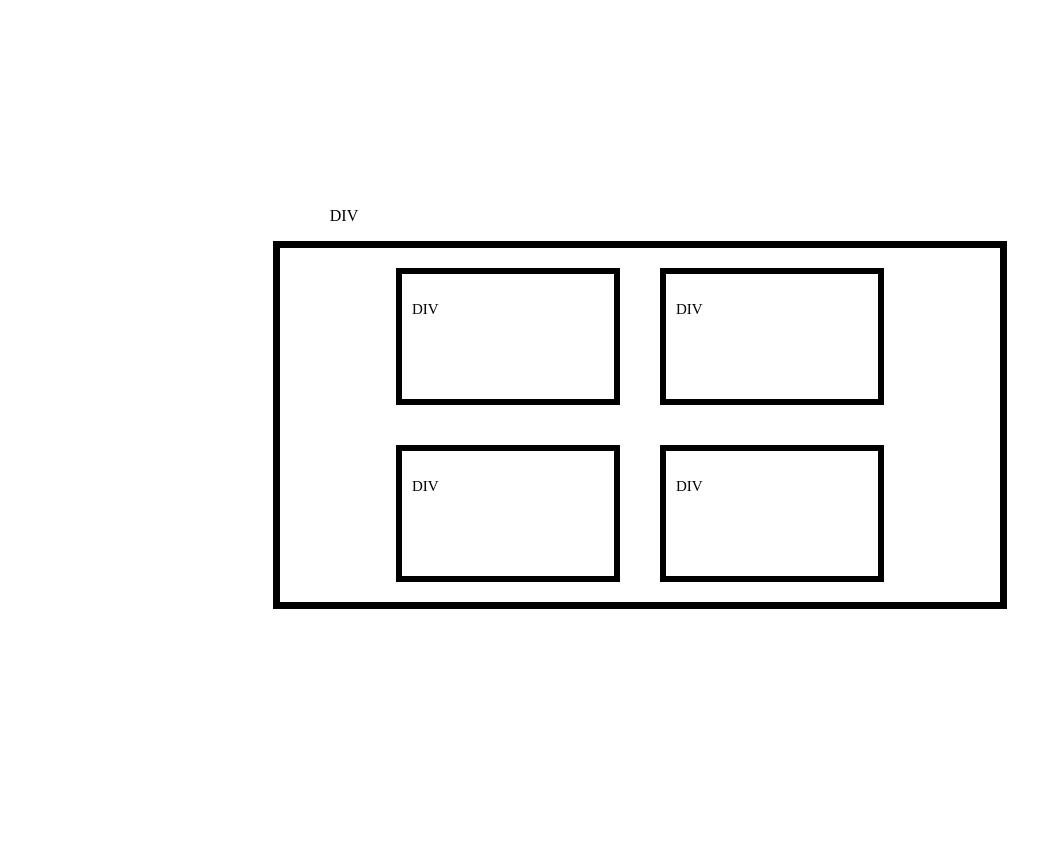
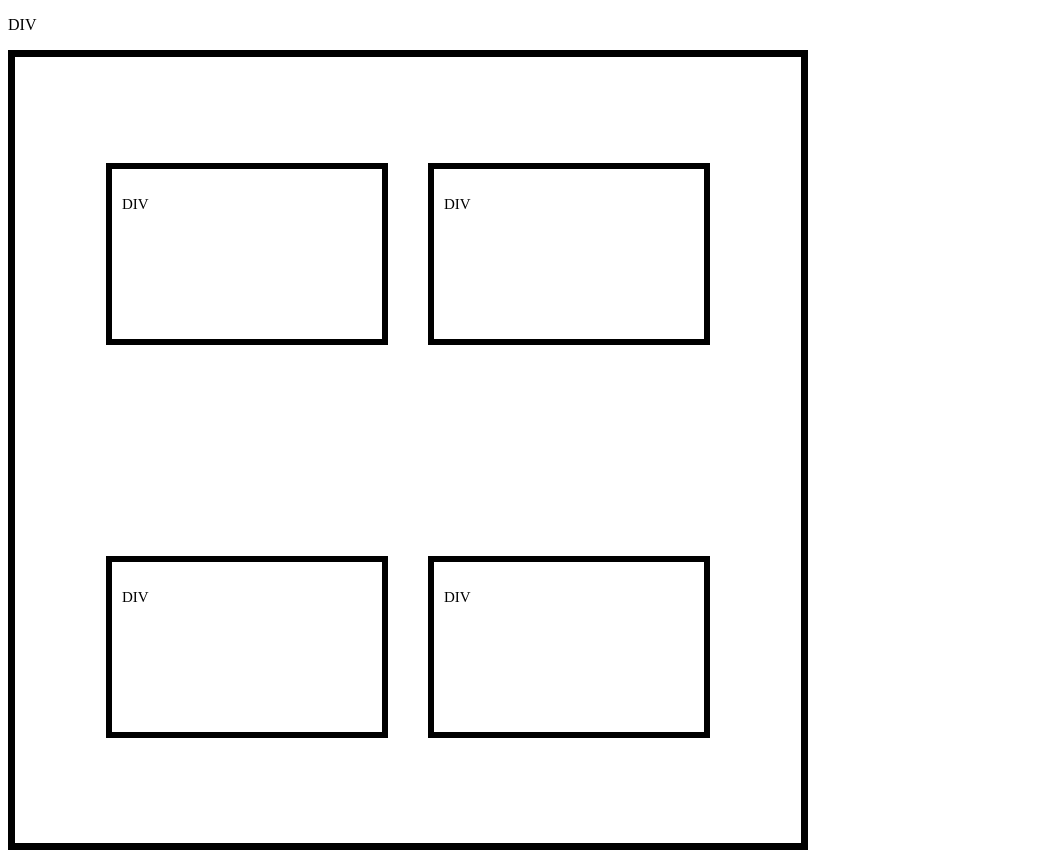
Before and after one commit to ibtisamkharrosheh/CSS-Challenges, a plain HTML site: page Task Using Flex/Flex.html in a window 1280 px wide. Shown: the whole page, without its empty margins (0-1062 px from the left). Before the commit the page ends 800 px from the top, so only its background shows below. Drawn offline with Linux system fonts and the light colour scheme.

Commit message:
Task done...

```diff
--- a/Task Using Flex/Flex.css
+++ b/Task Using Flex/Flex.css
@@ -1,17 +1,11 @@
-body {
-    display: flex;
-    justify-content: center;
-    align-items: center;
-    height: 100vh;
-    margin: 0;
-    flex-direction: column;
-}
 .flex-container {
     border: 7px solid black;
     display: flex;
-    width: 90vh;
+    width: 800px;
+    height: 800px;
     align-items: center;
     justify-content: center;
+    box-sizing: border-box;
     flex-wrap: wrap;
 }
 body > p{
@@ -19,11 +13,11 @@ body > p{
 }
 .flex-container > div {
     border: 6px solid black;
-    width: 15vw;
+    width: 250px;
     margin: 20px;
     padding: 10px;
     text-align: left;
     line-height: 50px;
-    height: 7em;
+    height: 150px;
     font-size: 15px;
 }
--- /dev/null
+++ b/Task Using Position/style.css
@@ -0,0 +1,28 @@
+body {
+    margin: 0;
+    position: relative;
+}
+
+.flex-container {
+    position: absolute;
+    left: 50%;
+    transform: translateX(-50%);
+    border: 7px solid black;
+    width: calc(100% - 60px);
+    height: calc(100vh - 60px);
+    padding: 40px;
+    box-sizing: border-box;
+    display: grid;
+    grid-template-columns: repeat(auto-fill, minmax(220px, 1fr));
+    grid-gap: 20px;
+}
+
+.flex-container > div {
+    position: relative;
+    border: 6px solid black;
+    height: 100px;
+    font-size: 15px;
+    box-sizing: border-box;
+    padding: 10px;
+    text-align: left;
+}
```
Also changed, not shown: Task Using Position/index2.html (added, +16 -0 lines).
